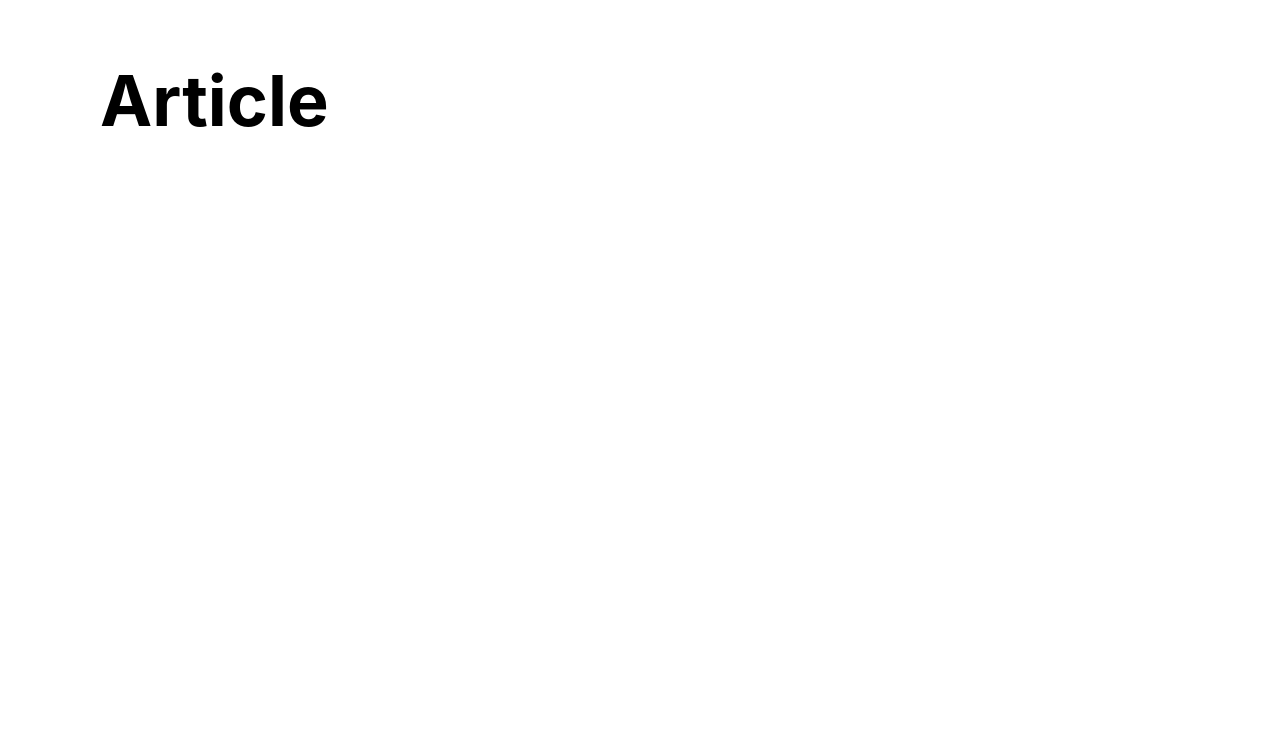
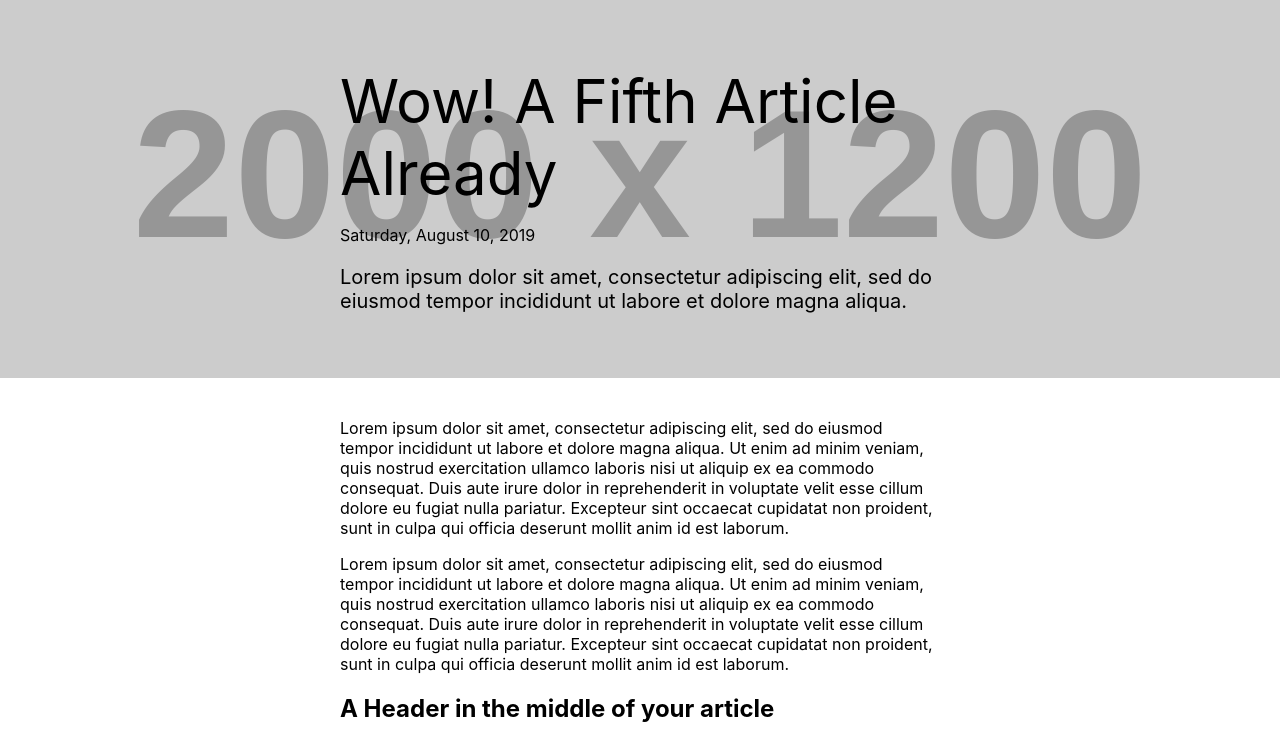
Before and after one commit to jokamanlee/Dynamic-Web-Exercise-One, a React (Create React App) app: page /article/article-five in a window 1280 px wide. Shown: the top 744 px of the page. Built offline with nearby package versions, Linux system fonts and the light colour scheme.

Commit message:
Completed Exercise One

```diff
--- a/src/App.css
+++ b/src/App.css
@@ -1,10 +1,11 @@
-.App {
+.ArticleListing {
     margin:0 auto;
     max-width:1080px;
 }
 
 .App h1{
     font-size:70px;
+    font-weight: normal;
 }
 
 .ArticleCard{
@@ -31,3 +32,41 @@
     flex-basis: 70%;
 
 }
+
+.ArticleCard a {
+    font-weight: bold;
+}
+
+.Article{
+
+}
+
+
+.ArticleHeaderWrapper{
+    background-color: #e5e5e5;
+    background-position:center;
+    background-size:cover;
+    margin-bottom:40px;
+    padding-bottom: 45px;
+    padding-top:65px;
+}
+
+.ArticleHeader{
+    margin:0 auto;
+    max-width:600px;
+}
+
+.ArticleHeader h1{
+    font-size:60px;
+    font-weight: normal;
+    margin:0;
+}
+
+.ArticleHeaderBlurb{
+    font-size:20px;
+}
+
+.ArticleBody{
+    margin: 0 auto;
+    max-width: 600px;
+}
--- a/src/components/ArticleCard.js
+++ b/src/components/ArticleCard.js
@@ -2,40 +2,14 @@
 
 import { Link } from "react-router-dom";
 
-const days = [
-  "Sunday",
-  "Monday",
-  "Tuesday",
-  "Wednesday",
-  "Thursday",
-  "Friday",
-  "Saturday",
-];
-
-const months = [
-  "January",
-  "Febuary",
-  "March",
-  "April",
-  "May",
-  "June",
-  "July",
-  "August",
-  "September",
-  "October",
-  "November",
-  "December",
-];
+import { days, months } from "./dateValues";
 
 function ArticleCard({ articleData }) {
   const date = new Date(articleData.publishedDate);
-
   const dayOfWeek = date.getDay();
   const calendarDate = date.getDate();
   const month = date.getMonth();
   const year = date.getFullYear();
-
-  // console.long("Fulll Date:");
 
   return (
     <div className="ArticleCard">
@@ -44,7 +18,7 @@
       </div>
       <div className="ArticleCardText">
         <h2>{articleData.title}</h2>
-        <p>{`${days[dayOfWeek]} ${months[month]} ${calendarDate}, ${year}`}</p>
+        <p>{`${days[dayOfWeek]}, ${months[month]} ${calendarDate}, ${year}`}</p>
         <p>{articleData.blurb}</p>
         <Link to={`/article/${articleData.id}`}>Read More</Link>
       </div>
--- /dev/null
+++ b/src/components/dateValues.js
@@ -0,0 +1,24 @@
+export const days = [
+  "Sunday",
+  "Monday",
+  "Tuesday",
+  "Wednesday",
+  "Thursday",
+  "Friday",
+  "Saturday",
+];
+
+export const months = [
+  "January",
+  "Febuary",
+  "March",
+  "April",
+  "May",
+  "June",
+  "July",
+  "August",
+  "September",
+  "October",
+  "November",
+  "December",
+];
--- a/src/containers/Article.js
+++ b/src/containers/Article.js
@@ -2,13 +2,49 @@
 
 import { useParams } from "react-router-dom";
 
+import Data from "../components/data";
+
+import { days, months } from "../components/dateValues";
+
 function Article() {
   let { id } = useParams();
 
-  console.log("id", id);
+  const articleData = Data.find((article) => article.id === id);
+
+  if (!articleData) return null;
+
+  const date = new Date(articleData.publishedDate);
+  const dayOfWeek = date.getDay();
+  const calendarDate = date.getDate();
+  const month = date.getMonth();
+  const year = date.getFullYear();
+
   return (
-    <section>
-      <h1>Article</h1>
+    <section className="Article">
+      <header
+        className="ArticleHeaderWrapper"
+        style={{ backgroundImage: `url('${articleData.image.url}')` }}
+      >
+        <div className="ArticleHeader">
+          <h1>{articleData.title}</h1>
+          <p>{`${days[dayOfWeek]}, ${months[month]} ${calendarDate}, ${year}`}</p>
+          <p className="ArticleHeaderBlurb">{articleData.blurb}</p>
+        </div>
+      </header>
+      <article className="ArticleBody">
+        {articleData.articleText.map((article, i) => {
+          switch (article.type) {
+            case "p":
+              return <p key={i}>{article.data}</p>;
+            case "h2":
+              return <h2 key={i}>{article.data}</h2>;
+            case "h3":
+              return <h3 key={i}>{article.data}</h3>;
+            default:
+              return null;
+          }
+        })}
+      </article>
     </section>
   );
 }
--- a/src/containers/ArticleListing.js
+++ b/src/containers/ArticleListing.js
@@ -7,7 +7,7 @@
 function ArticleListing() {
   //props  = sends data through the flow of the components...
   return (
-    <main>
+    <main className="ArticleListing">
       <header>
         <h1>Articles</h1>
       </header>
```
